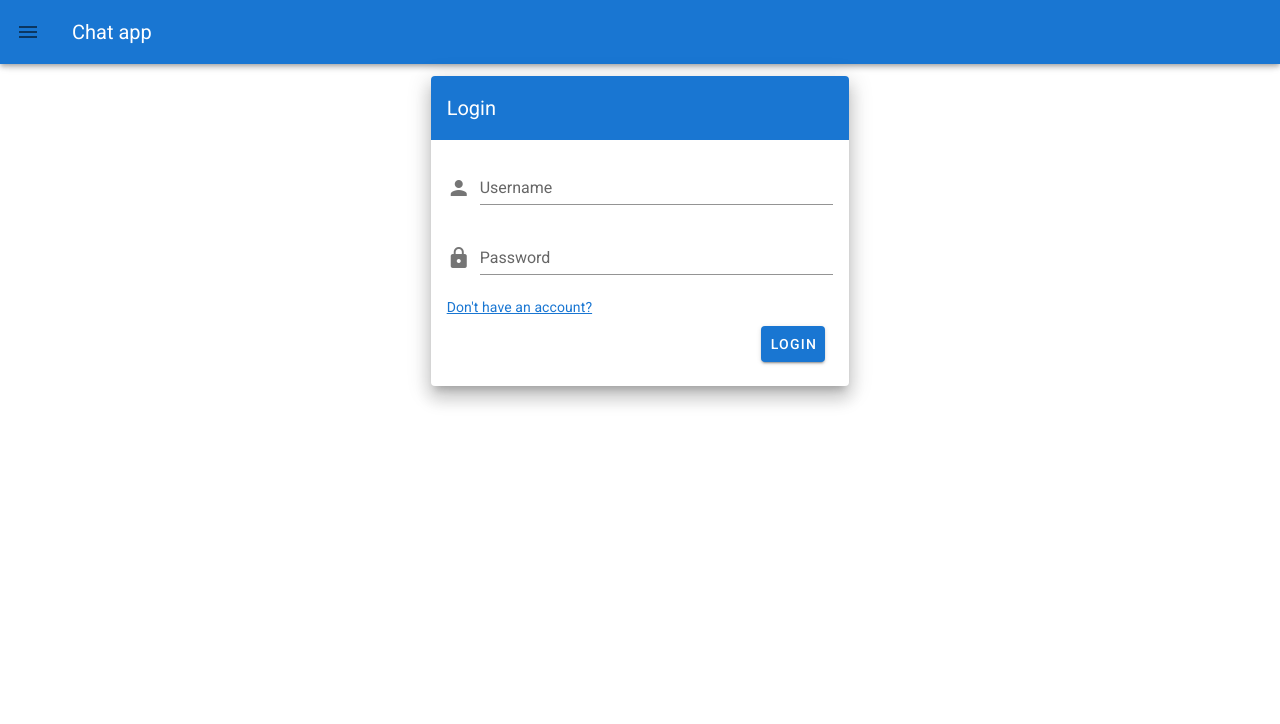
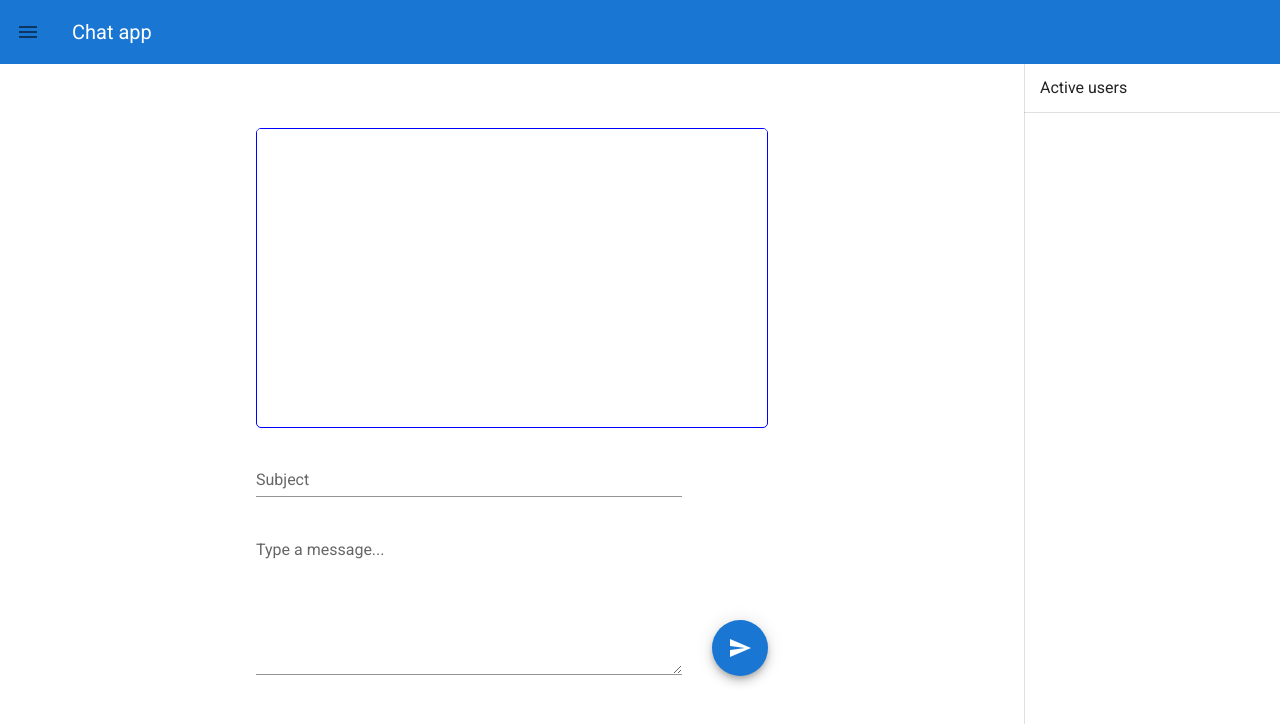
Before and after one commit to cinc98/chat-app-front, a Vue app: page /#/home in a window 1280 px wide. Before the commit this address led to /#/. Shown: the top 724 px of the page. Built offline with nearby package versions, Linux system fonts and the light colour scheme.

Commit message:
send messages added

```diff
--- a/src/components/Chat.vue
+++ b/src/components/Chat.vue
@@ -6,7 +6,10 @@
         <v-list-item-group>
           <v-list-item v-for="(m,index) in messagess" :key="index">
             <v-list-item-content>
-              <v-list-item-title >{{m}}</v-list-item-title>
+              <v-list-item-title >{{JSON.parse(m).from +': '+ JSON.parse(m).subject}}</v-list-item-title>
+              <v-list-item-subtitle>{{JSON.parse(m).content}}</v-list-item-subtitle>
+              <v-list-item-subtitle><small>{{new Date(JSON.parse(m).date).toLocaleString()}}</small></v-list-item-subtitle>
+
             </v-list-item-content>
           </v-list-item>
 
@@ -18,17 +21,27 @@
 <div class="second">
 
 
+      <div class="text_fields">
           <v-text-field
+            v-model="subject"
+            label="Subject"
+          ></v-text-field>
+          <v-textarea
             v-model="textMessage"
             label="Type a message..."
-            append-icon="message"
-          ></v-text-field>
+          ></v-textarea>
+      </div>
+
+
       <div class="asd">
         <v-btn @click="sendMessage" color="blue darken-2" fab dark>
           <v-icon>mdi-send</v-icon>
         </v-btn>
       </div>
+
+
 </div>
+
 </div>
 
 
@@ -41,17 +54,24 @@ export default {
     name: 'Chat',
     data() {
         return {
+            subject: '',
             textMessage: '',
             messagess: this.$store.state.message,
         };
     },
     methods: {
         sendMessage() {
-            axios.post('http://localhost:8080/ChatWAR/rest/messages/all',
-                `${sessionStorage.getItem('username')}: ${this.textMessage}`)
+            axios.post('http://localhost:8080/ChatWAR/rest/messages/all', {
+                from: sessionStorage.getItem('username'),
+                subject: this.subject,
+                to: 'all',
+                content: this.textMessage,
+
+            })
                 .then((response) => {
                     console.log(response);
                     this.textMessage = '';
+                    this.subject = '';
                 })
                 .catch((error) => {
                     console.log(error);
@@ -65,27 +85,33 @@ export default {
 
 <style>
 .chat{
+  display: flex;
   padding-left: 20%;
-    padding-top: 5%
+  padding-top: 5%;
+  flex-direction: column;
 }
 .first{
     width:50%;
     height:300px;
-     position:absolute;
     border-radius: 5px;
     border:1px solid blue;
     overflow: auto;
+    margin-bottom: 20px;
  }
 .second{
     width:50%;
     display: flex;
     position: relative;
     margin-right: 5px;
-    top: 315px;
+    flex-direction: row;
+}
+.text_fields{
+  flex-basis: 100%;
 }
 .asd{
-
-    padding-left: 35px;
+  padding-left: 30px;
+  align-self: flex-end;
+  padding-bottom: 20px;
 }
 
 </style>
```
Lines whose indentation alone changed are shown as unchanged.
